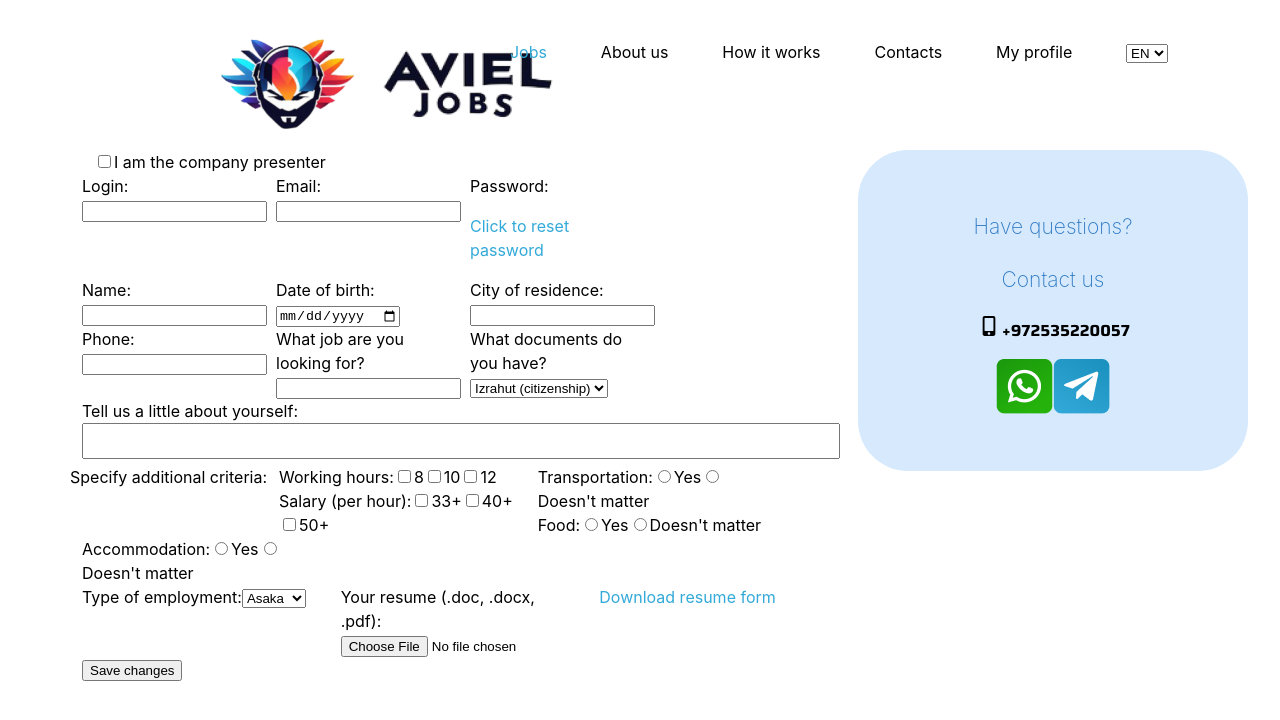
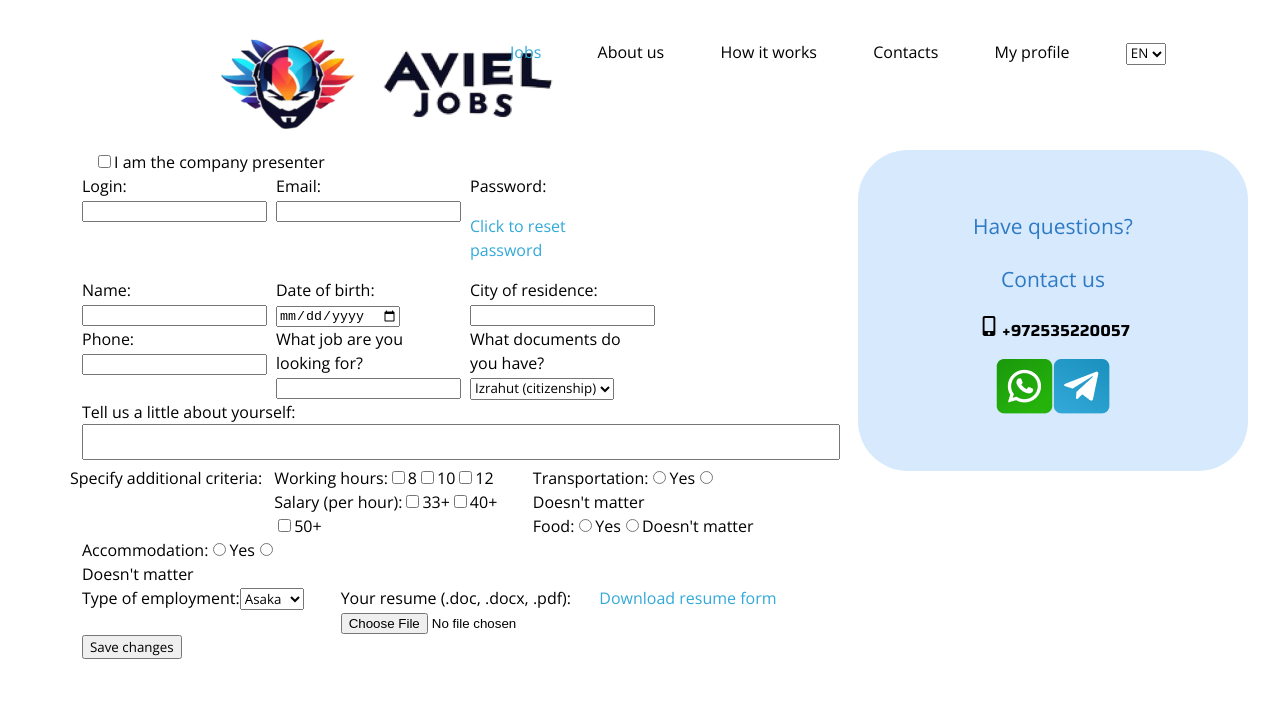
Before and after one commit to Aura-TLV/front-web-react--redux, a React (Vite) app: page / in a window 1280 px wide. Shown: the top 720 px of the page. Built offline with nearby package versions, Linux system fonts and the light colour scheme.

Commit message:
fix: set font for body

```diff
--- a/index.html
+++ b/index.html
@@ -6,7 +6,8 @@
   <meta name="viewport" content="width=device-width, initial-scale=1.0" />
   <link rel="preconnect" href="https://fonts.googleapis.com">
   <link rel="preconnect" href="https://fonts.gstatic.com" crossorigin>
-  <link href="https://fonts.googleapis.com/css2?family=Saira:ital,wght@0,100..900;1,100..900&display=swap"
+  <link
+    href="https://fonts.googleapis.com/css2?family=Open+Sans:ital,wght@0,300..800;1,300..800&family=Saira:ital,wght@0,100..900;1,100..900&display=swap"
     rel="stylesheet">
   <title>Smart Aviel Jobs</title>
 </head>
--- a/src/App.css
+++ b/src/App.css
@@ -1,7 +1,12 @@
 html, body {
+    font-family: 'Open Sans', sans-serif;
     padding: 0;
     margin: 0;
     background: #fff;
+  }
+
+  select, button, input::placeholder {
+    font-family: inherit;
   }
 
   #root {
```
